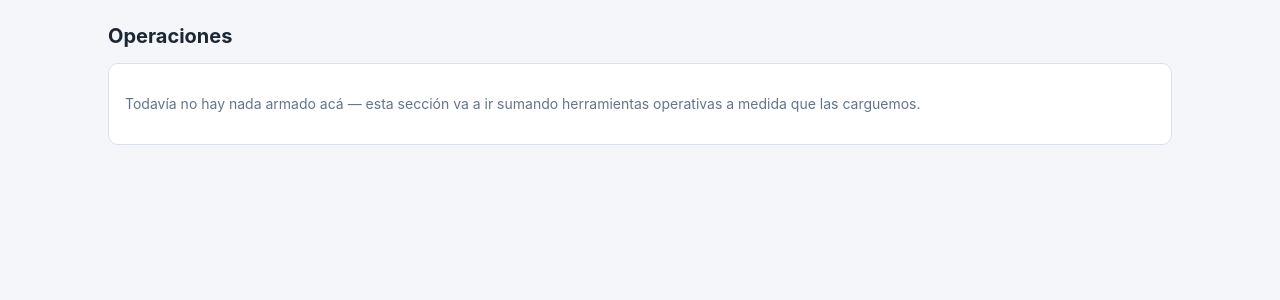
After one commit to LeandroFrattini/sistemita-seawhite, a FastAPI app: template app/templates/operaciones.html in a window 1280 px wide. The commit adds this page. Shown: the top 300 px of the page. Run offline with FastAPI, Linux system fonts and the light colour scheme; the template is opened without the code that fills it, so the values that code supplies are empty; some libraries are stand-ins or nearby versions.

Commit message:
Agrega Operaciones y Administracion a la navbar
Dos secciones nuevas, ambas con pagina placeholder por ahora:
- Operaciones (/operaciones): visible a todos los usuarios logueados,
  arranca vacia para ir sumando herramientas operativas.
- Administracion (/administracion): separada del "Admin" que ya
  existe (usuarios/config), solo para admins, todavia sin contenido.

Co-Authored-By: Claude Sonnet 5 <noreply@anthropic.com>

```diff
--- a/app/main.py
+++ b/app/main.py
@@ -7,7 +7,19 @@ from .auth import COOKIE_NAME, read_session_cookie
 from .config import BASE_DIR
 from .database import SessionLocal
 from .models import User
-from .routers import admin, auth, clients, exports, imports, lineup, proformador, reports, vessels
+from .routers import (
+    admin,
+    administracion,
+    auth,
+    clients,
+    exports,
+    imports,
+    lineup,
+    operaciones,
+    proformador,
+    reports,
+    vessels,
+)
 from .seed import init_db
 
 app = FastAPI(title="Sistemita SeaWhiters")
@@ -54,3 +66,5 @@ app.include_router(exports.router)
 app.include_router(reports.router)
 app.include_router(vessels.router)
 app.include_router(proformador.router)
+app.include_router(operaciones.router)
+app.include_router(administracion.router)
--- a/app/templates/base.html
+++ b/app/templates/base.html
@@ -34,7 +34,9 @@
 
     <a href="/clients" class="{% block nav_clients %}{% endblock %}">Clientes</a>
     <a href="/proformador" class="{% block nav_proformador %}{% endblock %}">Proformador</a>
+    <a href="/operaciones" class="{% block nav_operaciones %}{% endblock %}">Operaciones</a>
     {% if user.is_admin %}<a href="/admin" class="{% block nav_admin %}{% endblock %}">Admin</a>{% endif %}
+    {% if user.is_admin %}<a href="/administracion" class="{% block nav_administracion %}{% endblock %}">Administración</a>{% endif %}
   </nav>
   <div class="user">{{ user.full_name or user.username }} ·
     <a href="/cambiar-clave">clave</a> · <a href="/logout">salir</a></div>
--- /dev/null
+++ b/app/templates/operaciones.html
@@ -0,0 +1,11 @@
+{% extends "base.html" %}
+{% block nav_operaciones %}active{% endblock %}
+{% block content %}
+<div class="page-head">
+  <h1 style="margin:0">Operaciones</h1>
+</div>
+
+<div class="card">
+  <p class="muted">Todavía no hay nada armado acá — esta sección va a ir sumando herramientas operativas a medida que las carguemos.</p>
+</div>
+{% endblock %}
```
Also changed, not shown: app/routers/administracion.py (added, +13 -0 lines), app/routers/operaciones.py (added, +13 -0 lines), app/templates/administracion.html (added, +11 -0 lines).
